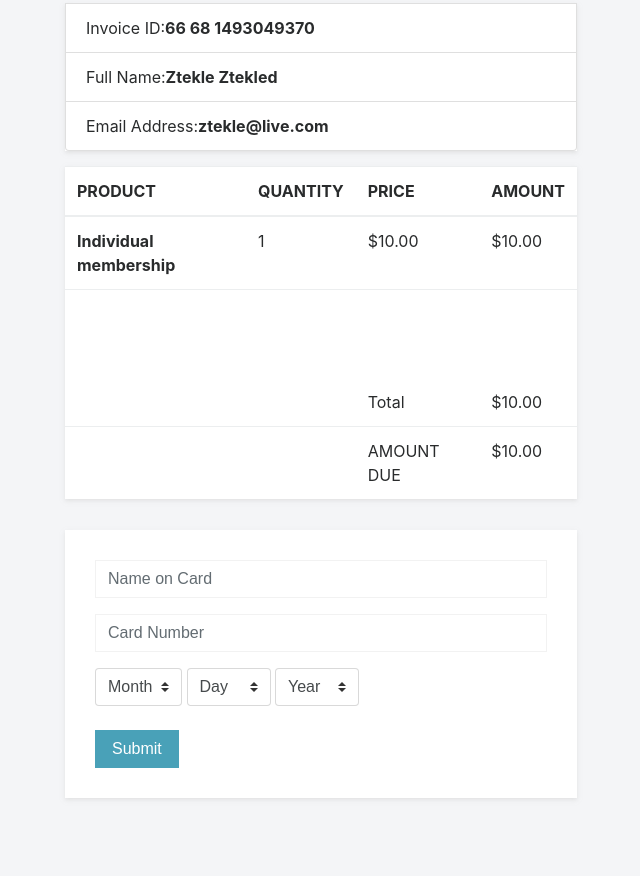
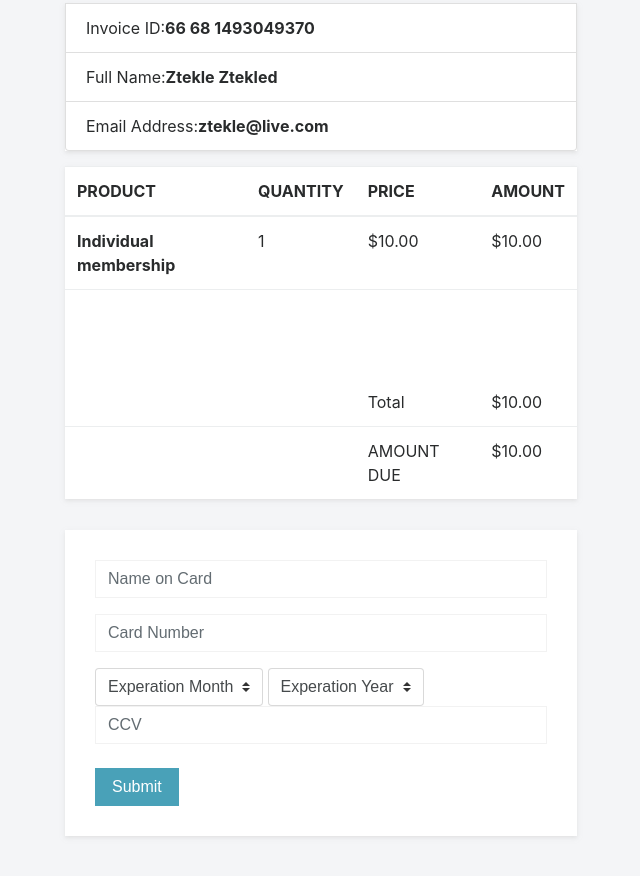
Before and after one commit to shanegring/shanegring.github.io, a plain HTML site: page receipt.html in a window 1280 px wide. Shown: the part 329-1205 px from the top of the page, without its empty margins (319-959 px from the left). Drawn offline with nearby package versions, Linux system fonts and the light colour scheme.

Commit message:
Update receipt.html

```diff
--- a/receipt.html
+++ b/receipt.html
@@ -97,16 +97,7 @@
 
             <span class="form-group">
               <select class="custom-select">
-                <option selected>Month</option>
-                <option value="1">One</option>
-                <option value="2">Two</option>
-                <option value="3">Three</option>
-             </select>
-             </span>
-
-            <span class="form-group">
-              <select class="custom-select">
-                <option selected>Day</option>
+                <option selected>Experation Month</option>
                 <option value="1">One</option>
                 <option value="2">Two</option>
                 <option value="3">Three</option>
@@ -115,12 +106,16 @@
 
              <span class="form-group">
               <select class="custom-select">
-                <option selected>Year</option>
+                <option selected>Experation Year</option>
                 <option value="1">One</option>
                 <option value="2">Two</option>
                 <option value="3">Three</option>
              </select>
              </span>
+
+            <span class="form-group">
+              <input type="ccv" class="form-control" id="ccv" placeholder="CCV">
+            </span>
 
              <div class="mt-4">
             <button type="submit" class="btn btn-primary">Submit</button>
```
